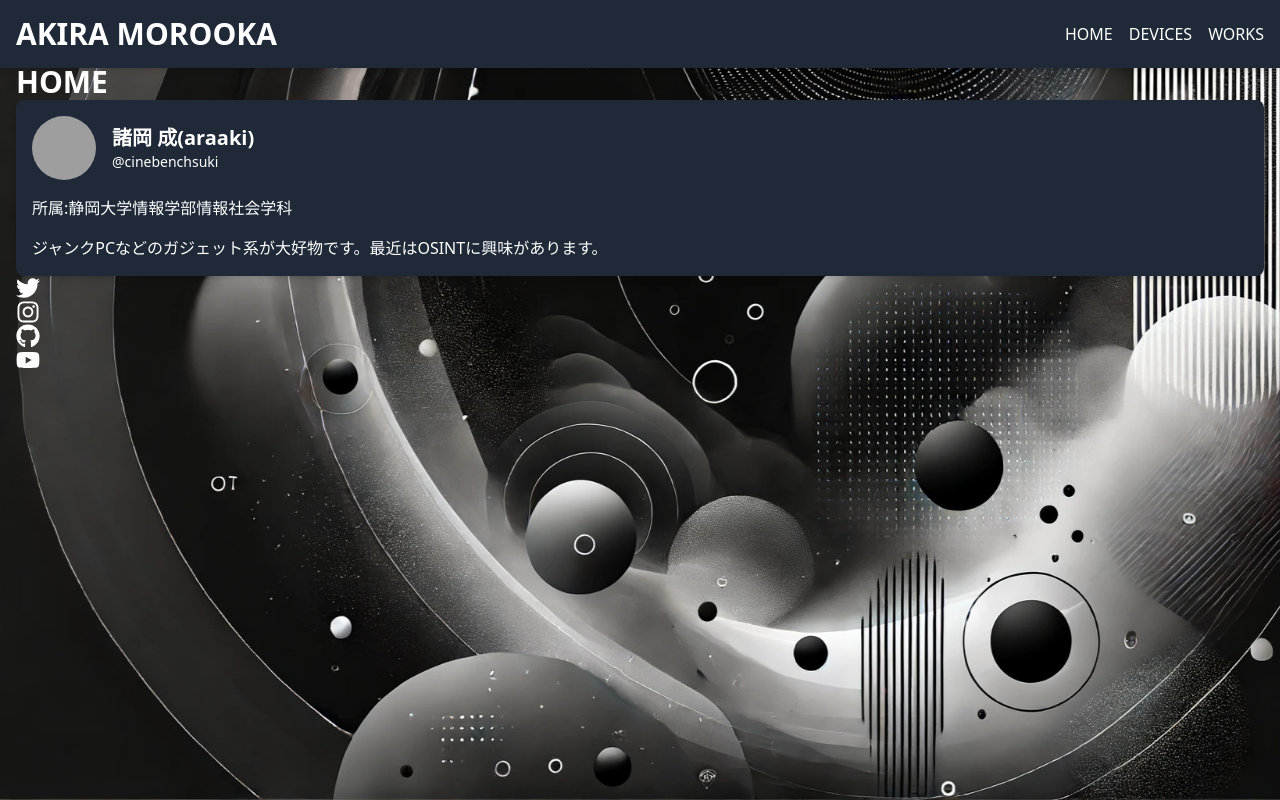
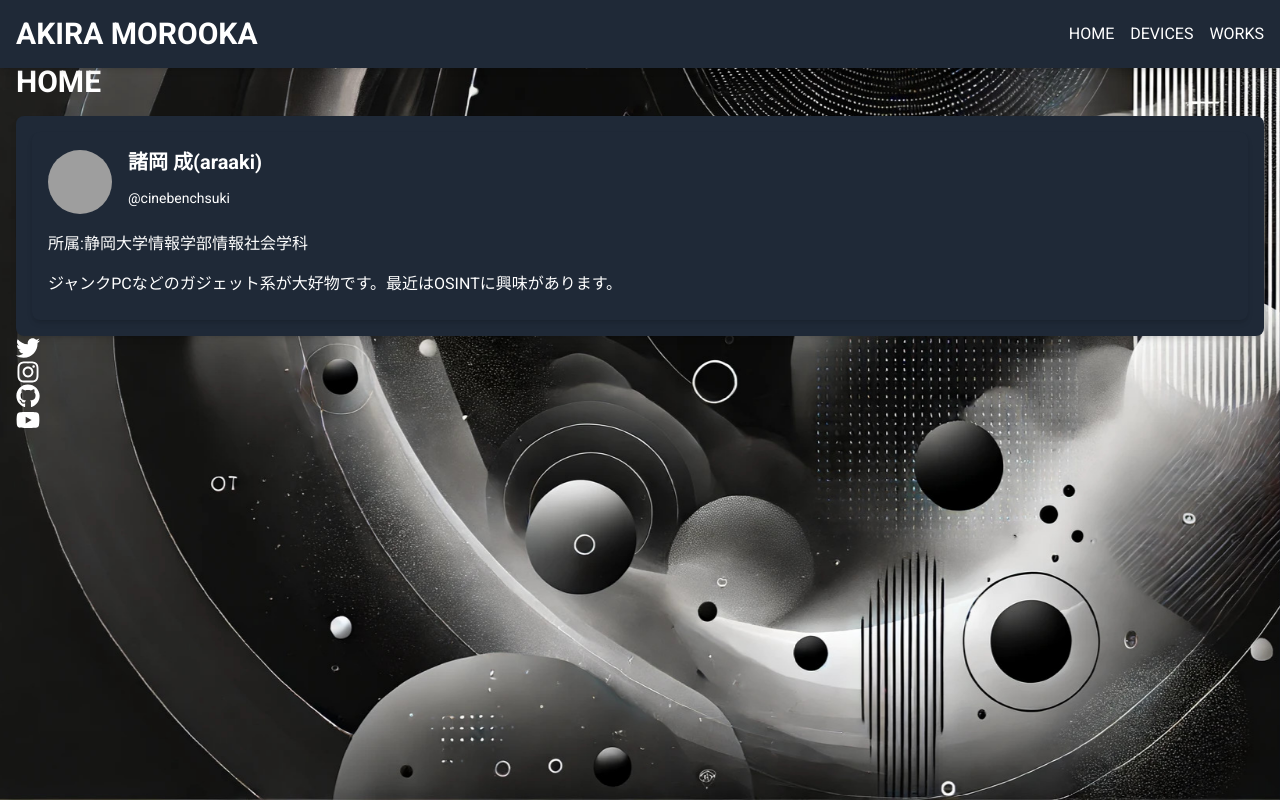
Before and after one commit to araaki12345/araaki-homepage, a React (Vite) app: page / in a window 1280 px wide. Built offline with nearby package versions, Linux system fonts and the light colour scheme; grey boxes are pictures that could not be loaded.

Commit message:
fix: ページのデザインを修正

```diff
--- a/package.json
+++ b/package.json
@@ -15,6 +15,7 @@
     "@shadcn/ui": "^0.0.4",
     "class-variance-authority": "^0.7.0",
     "clsx": "^2.1.1",
+    "framer-motion": "^11.2.12",
     "lucide-react": "^0.394.0",
     "react": "^18.2.0",
     "react-dom": "^18.2.0",
--- a/src/components/atoms/Button.tsx
+++ b/src/components/atoms/Button.tsx
@@ -4,10 +4,11 @@ import { Button as ShadButton } from "@/components/ui/button";
 interface ButtonProps {
   children: React.ReactNode;
   onClick?: () => void;
+  ariaLabel?: string;
 }
 
-const Button: React.FC<ButtonProps> = ({ children, onClick }) => {
-  return <ShadButton onClick={onClick}>{children}</ShadButton>;
+const Button: React.FC<ButtonProps> = ({ children, onClick, ariaLabel }) => {
+  return <ShadButton onClick={onClick} aria-label={ariaLabel} className="bg-primary hover:bg-primary-dark text-white font-bold py-2 px-4 rounded transition-colors duration-300">{children}</ShadButton>;
 };
 
 export default Button;
--- a/src/components/molecules/ProfileCard.tsx
+++ b/src/components/molecules/ProfileCard.tsx
@@ -1,5 +1,6 @@
 import React from 'react';
 import { Avatar, AvatarImage, AvatarFallback } from '@/components/ui/avatar';
+import { motion } from 'framer-motion';
 
 interface ProfileCardProps {
   name: string;
@@ -11,6 +12,12 @@ interface ProfileCardProps {
 
 const ProfileCard: React.FC<ProfileCardProps> = ({ name, title, affliation ,description, avatarSrc }) => {
   return (
+    <motion.div
+      initial={{ opacity: 0, y: 20 }}
+      animate={{ opacity: 1, y: 0 }}
+      transition={{ duration: 0.5 }}
+      className="card p-4 rounded-lg shadow-md bg-gray-800 hover:shadow-lg transition-shadow duration-300"
+    >
     <div className="card p-4 rounded-lg shadow-md bg-gray-800">
       <div className="flex items-center space-x-4">
         <Avatar className="w-16 h-16">
@@ -25,6 +32,7 @@ const ProfileCard: React.FC<ProfileCardProps> = ({ name, title, affliation ,desc
       <p className="mt-4">{affliation}</p>
       <p className="mt-4">{description}</p>
     </div>
+    </motion.div>
   );
 };
 
--- a/src/components/pages/DevicesPage.tsx
+++ b/src/components/pages/DevicesPage.tsx
@@ -69,15 +69,15 @@ const DevicesPage: React.FC = () => {
   return (
     <MainTemplate>
     <h1 className="text-3xl font-bold">DEVICES</h1>
-    <div className="space-y-8">
+    <div className="grid grid-cols-1 md:grid-cols-2 lg:grid-cols-3 gap-8">
       {devices.map((device, index) => (
-        <Card key={index} className="dark:bg-gray-800 dark:text-white">
+        <Card key={index} className="dark:bg-gray-800 dark:text-white hover:shadow-xl transition-shadow duration-300">
           <CardHeader>
-            <h2><b>{device.name}</b></h2>
+           <h2 className="text-xl font-bold">{device.name}</h2>
           </CardHeader>
           <CardContent>
-            <img src={device.image} alt={device.name} className="mb-4 device-imahe" />
-            <p><strong>説明:</strong>{device.description}</p>
+          <img src={device.image} alt={device.name} className="w-full h-48 object-cover mb-4 rounded" />
+            <p className="mb-2"><strong>説明:</strong> {device.description}</p>
             <ul className="list-disc pl-5">
               <li><strong>CPU:</strong> {device.specs.processor}</li>
               <li><strong>メモリ:</strong> {device.specs.memory}</li>
--- a/src/index.css
+++ b/src/index.css
@@ -1,3 +1,5 @@
+@import url('https://fonts.googleapis.com/css2?family=Roboto:wght@300;400;700&display=swap');
+
 @tailwind base;
 @tailwind components;
 @tailwind utilities;
@@ -66,7 +68,7 @@
   }
 
   .background {
-    background-image: url('@/assets/background.jpg');
+    background-image: url('@/assets/bg.jpg');
     background-size: cover;
     background-position: center;
     background-repeat: no-repeat;
@@ -88,3 +90,21 @@
     @apply bg-gray-900 text-white;
   }
 }
+
+@layer base {
+  body {
+    font-family: 'Roboto', sans-serif;
+  }
+
+  h1 {
+    @apply text-4xl font-bold mb-4;
+  }
+
+  h2 {
+    @apply text-2xl font-semibold mb-3;
+  }
+
+  p {
+    @apply text-base mb-2;
+  }
+}
--- a/tailwind.config.js
+++ b/tailwind.config.js
@@ -1,5 +1,14 @@
 /** @type {import('tailwindcss').Config} */
 module.exports = {
+  theme: {
+    extend: {
+      colors: {
+        primary: '#3498db',
+        secondary: '#2ecc71',
+        accent: '#e74c3c',
+      },
+    },
+  },
   darkMode: ["class"],
   content: [
     './pages/**/*.{ts,tsx}',
```
Also changed, not shown: 1 other file (tests, documents, lock files or other folders).
